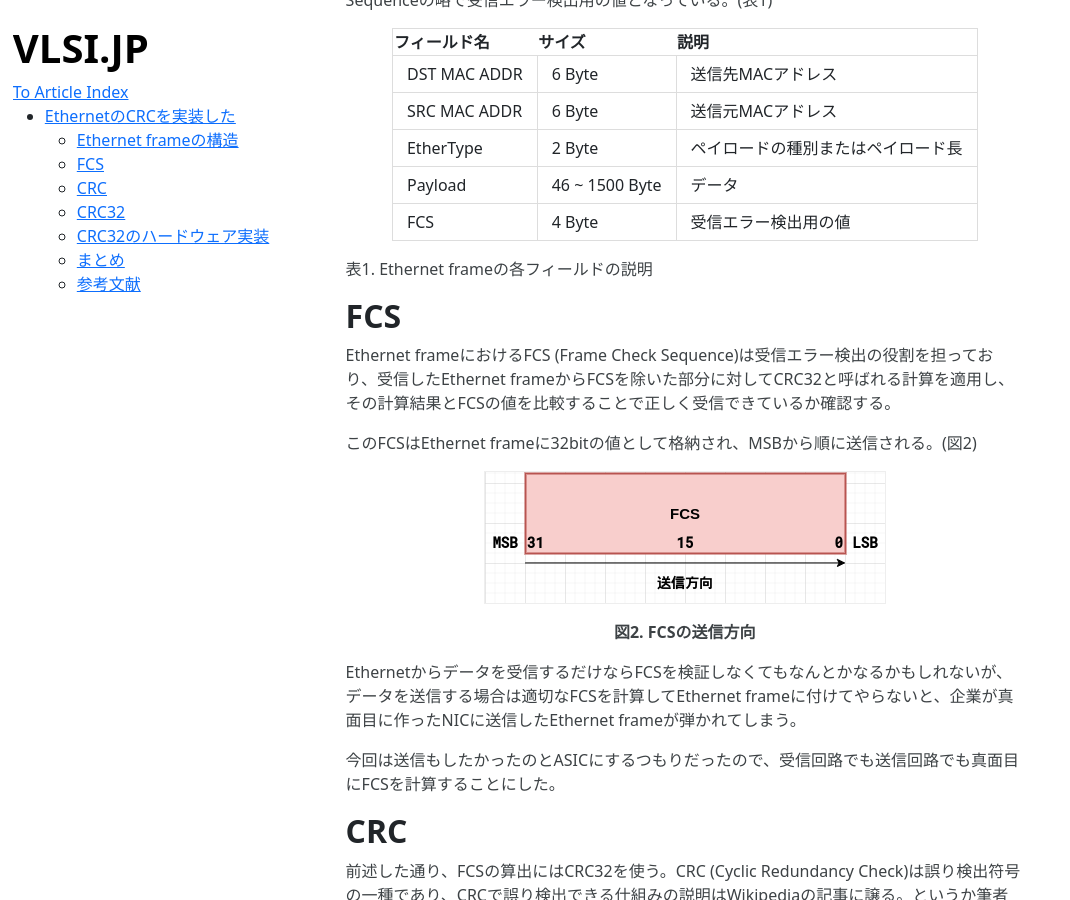
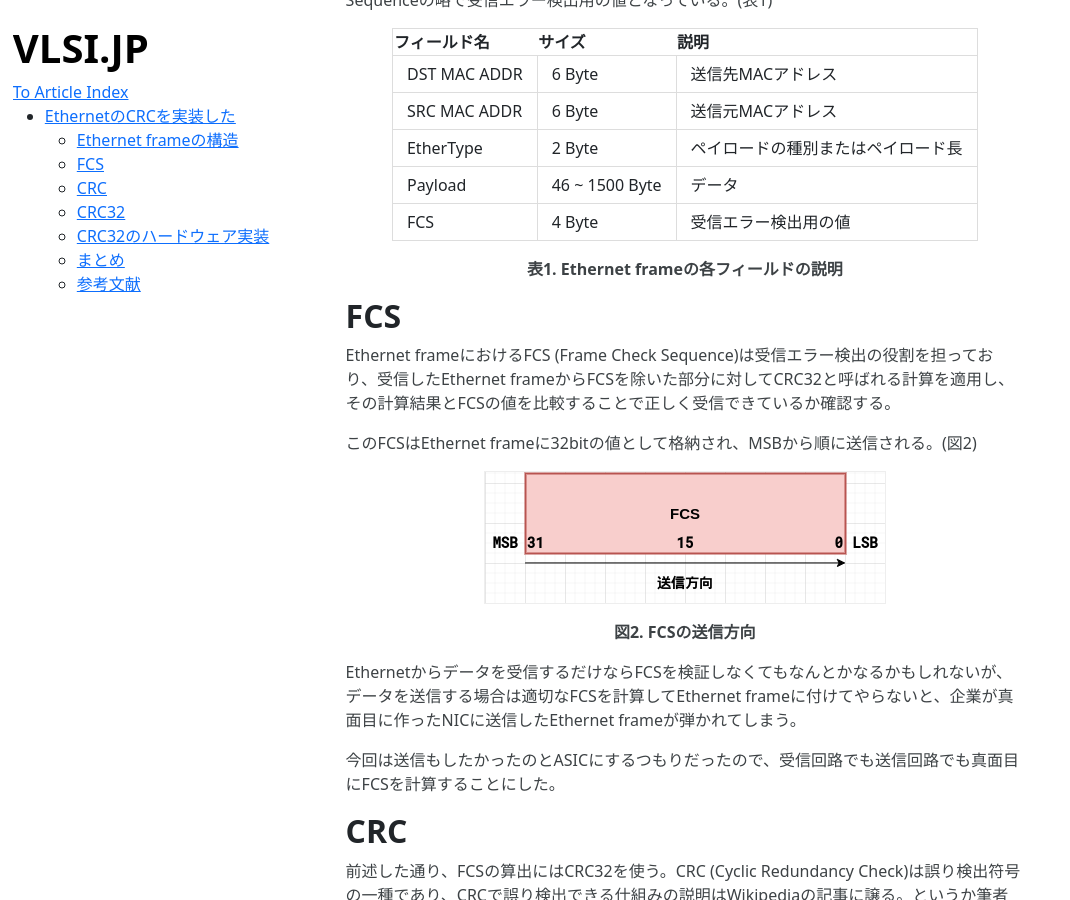
Before and after one commit to VLSI-JP/VLSI-JP.github.io, a Jekyll site: the page built from EthernetCRCimpl.md, in a window 1280 px wide and 900 px high, scrolled down 439 px. Shown: the whole window, without its empty margins (0-1070 px from the left). Built offline with Jekyll 4.4.1, drawn with Linux system fonts in a browser that asks for light colours.

```diff
--- a/EthernetCRCimpl.md
+++ b/EthernetCRCimpl.md
@@ -25,7 +25,7 @@
 | Payload | 46 ~ 1500 Byte | データ |
 | FCS | 4 Byte | 受信エラー検出用の値 |
 
-表1. Ethernet frameの各フィールドの説明
+<p style="text-align:center"> <b>表1. Ethernet frameの各フィールドの説明</b></p>
 
 ## FCS
 
```
